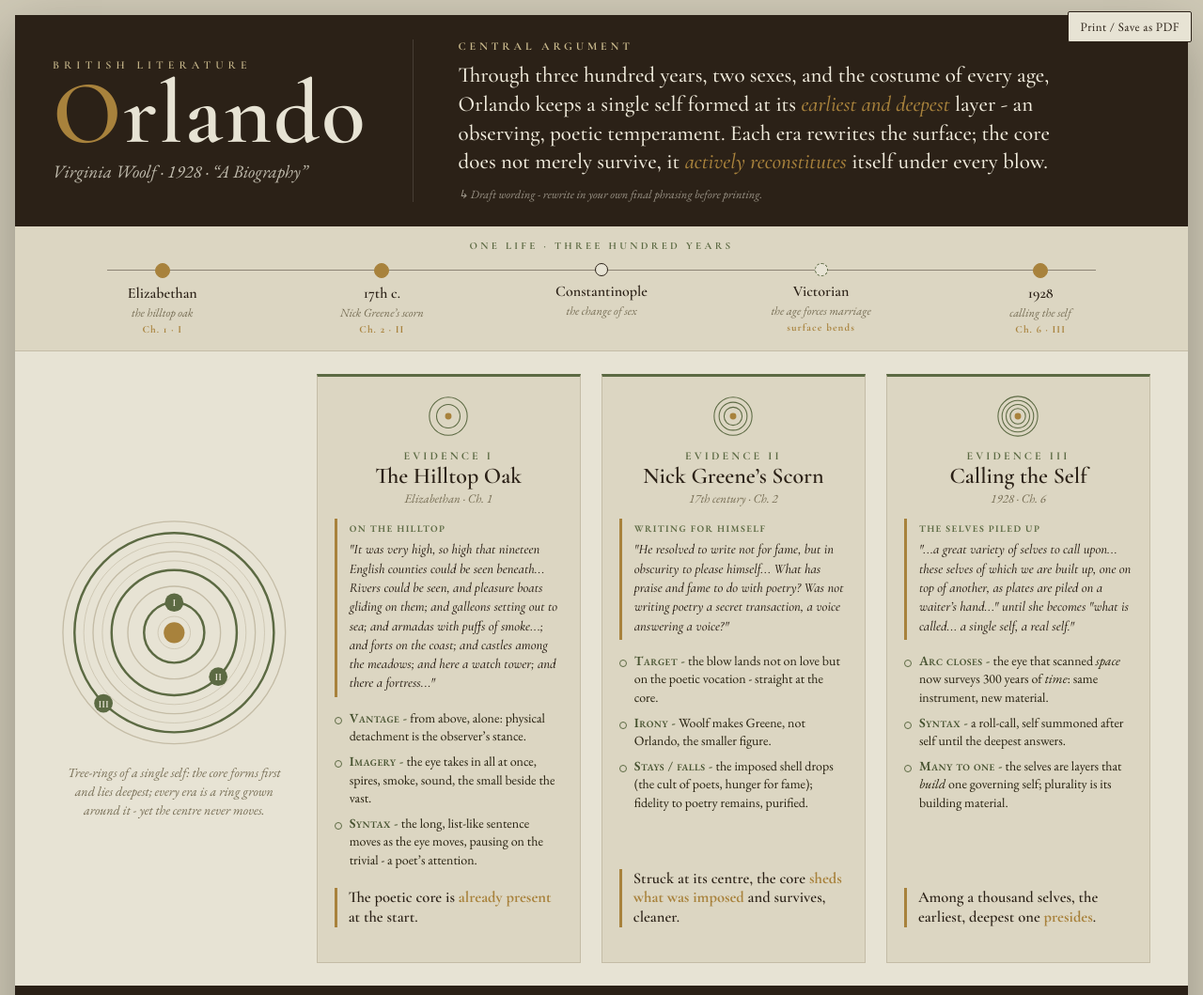
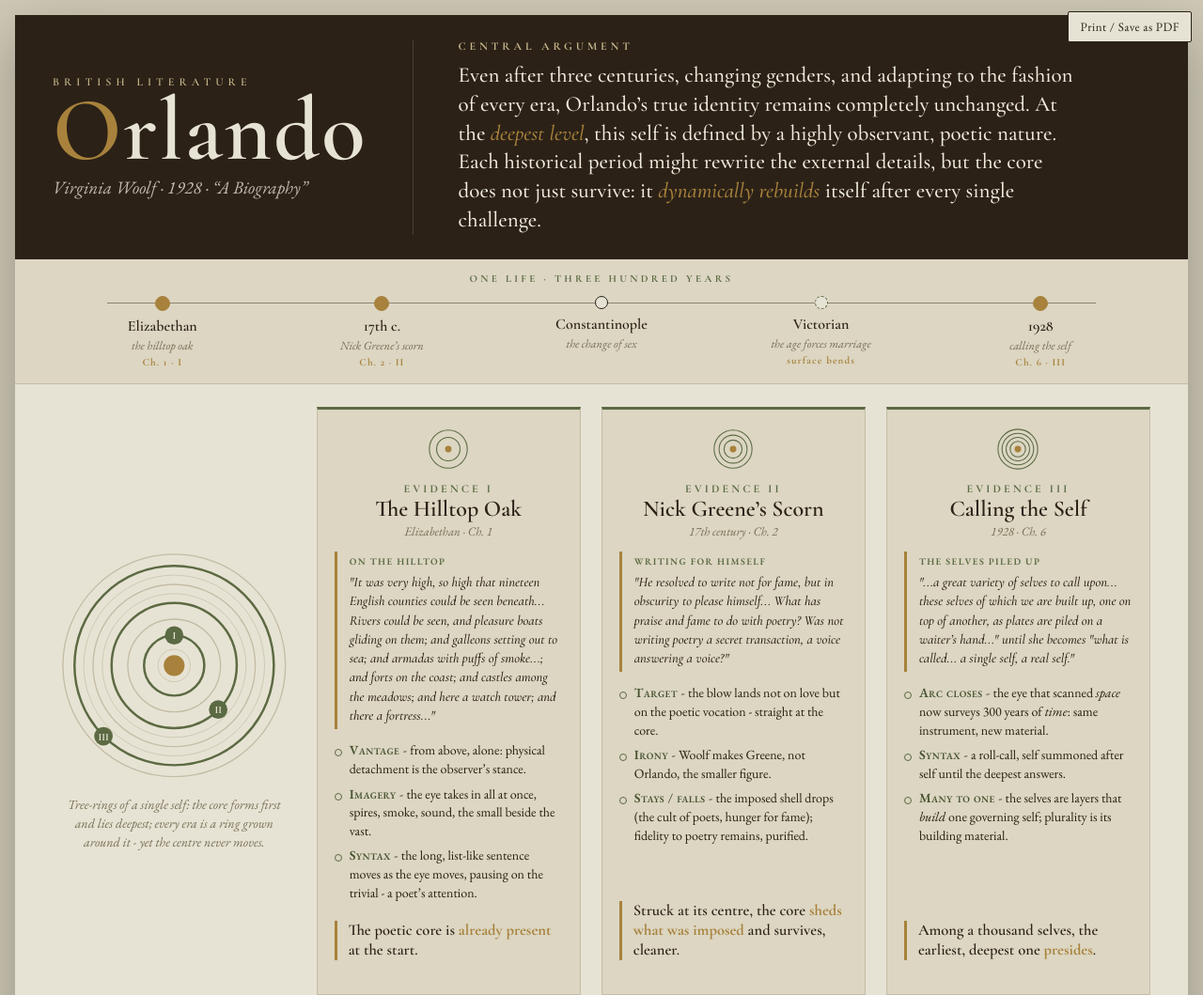
Before and after one commit to WIsSKe/poster, a plain HTML site: page index.html in a window 1280 px wide. Shown: the top 1059 px of the page at 94% size. Drawn offline with nearby package versions, Linux system fonts and the light colour scheme.

Commit message:
Update index.html

```diff
--- a/index.html
+++ b/index.html
@@ -152,12 +152,12 @@
     <div class="divider"></div>
     <div class="thesiscol">
       <p class="kicker">Central Argument</p>
-      <p class="thesis">Through three hundred years, two sexes, and the costume of every
-        age, Orlando keeps a single self formed at its <span class="core-word">earliest and
-        deepest</span> layer - an observing, poetic temperament. Each era rewrites the
-        surface; the core does not merely survive, it <span class="core-word">actively
-        reconstitutes</span> itself under every blow.</p>
-      <p class="note">↳ Draft wording - rewrite in your own final phrasing before printing.</p>
+      <p class="thesis">Even after three centuries, changing genders, and adapting to the
+        fashion of every era, Orlando’s true identity remains completely unchanged. At the
+        <span class="core-word">deepest level</span>, this self is defined by a highly
+        observant, poetic nature. Each historical period might rewrite the external
+        details, but the core does not just survive: it <span class="core-word">dynamically
+        rebuilds</span> itself after every single challenge.</p>
     </div>
   </header>
 
```
